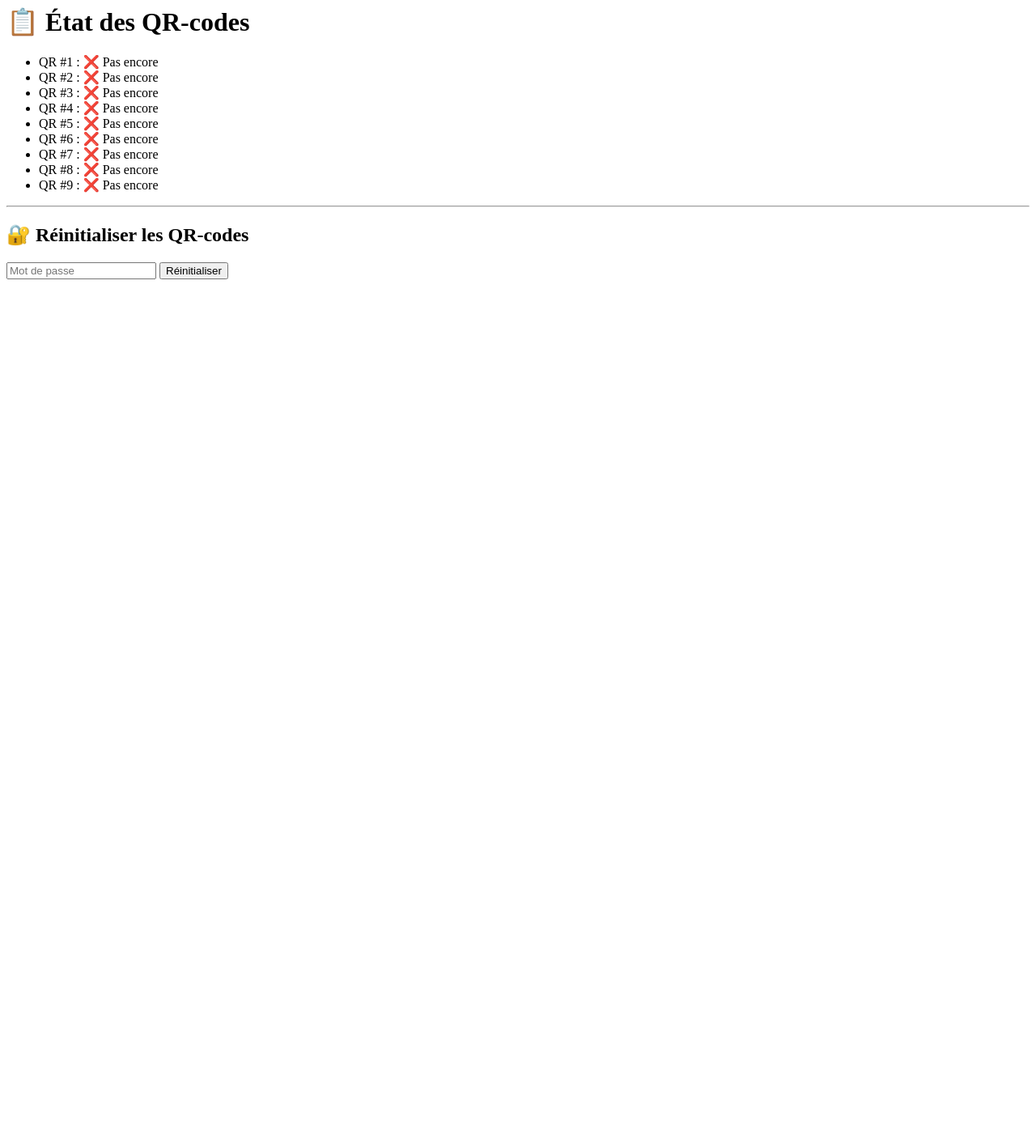
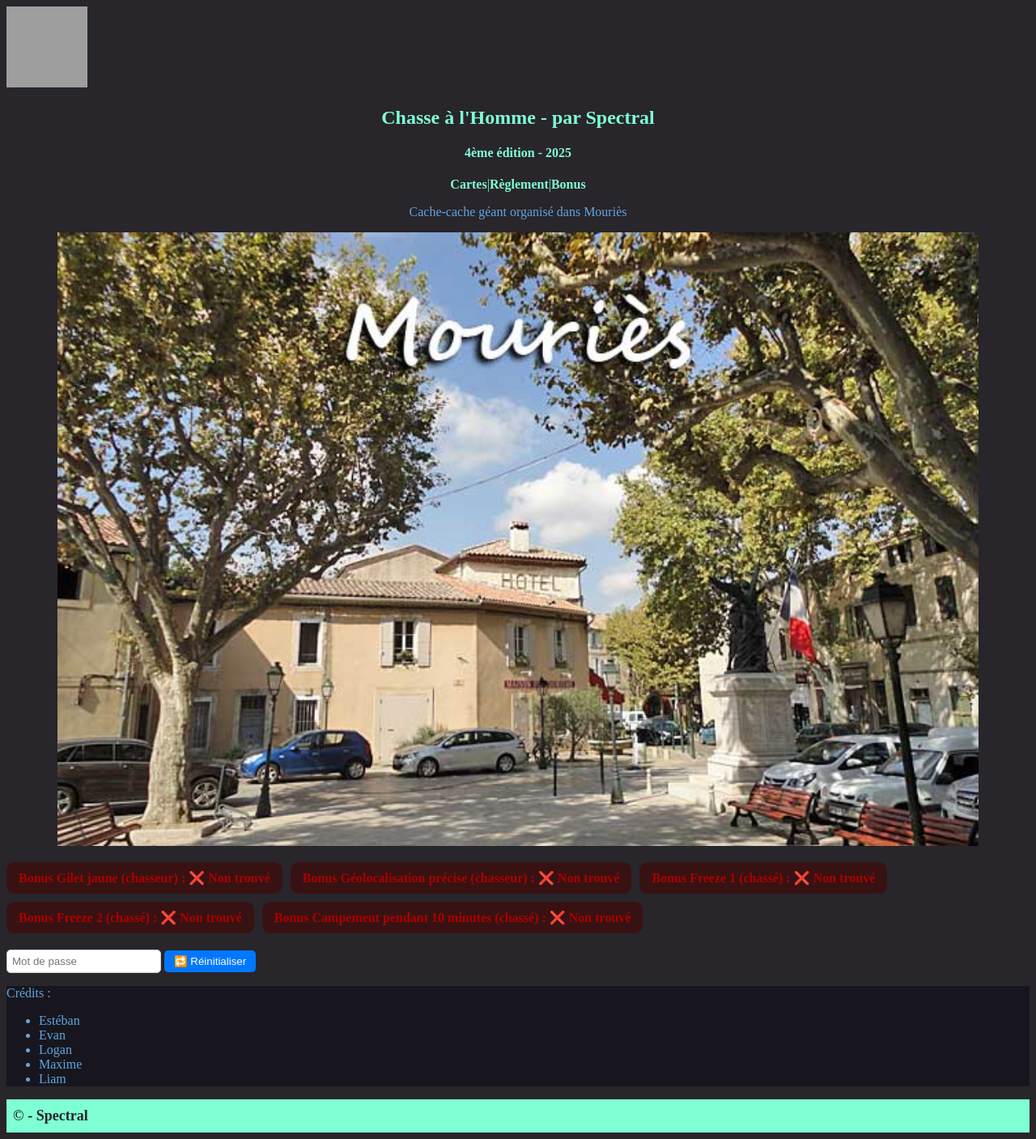
Before and after one commit to Speck832/hideandseek, a PHP site: page / in a window 1280 px wide. Shown: the whole page at 81% size. Before the commit the page ends 345 px from the top, so only its background shows below. Run offline with PHP 8.4, Linux system fonts and the light colour scheme; grey boxes are pictures that could not be loaded.

Commit message:
jour 8(php et json)

```diff
--- a/data.json
+++ b/data.json
@@ -1,11 +1,7 @@
 {
-  "1": false,
-  "2": false,
-  "3": false,
-  "4": false,
-  "5": false,
-  "6": false,
-  "7": false,
-  "8": false,
-  "9": false
+  "Gilet jaune (chasseur)": false,
+  "Géolocalisation précise (chasseur)": false,
+  "Freeze 1 (chassé)": false,
+  "Freeze 2 (chassé)": false,
+  "Campement pendant 10 minutes (chassé)": false
 }
--- a/hideandseek.css
+++ b/hideandseek.css
@@ -52,3 +52,63 @@
 #image {
     width:404px
 }
+.qr-list {
+  display: flex;
+  flex-wrap: wrap;
+  gap: 10px;
+  margin-top: 20px;
+}
+
+.qr-item {
+  padding: 10px 15px;
+  border-radius: 10px;
+  background: #eee;
+  font-weight: bold;
+  transition: 0.3s;
+}
+
+.qr-item.found {
+  background: #192219;
+  color: #0a0;
+}
+
+.qr-item.not-found {
+  background: #381212;
+  color: #a00;
+}
+
+.qr-message {
+  margin: 15px 0;
+  padding: 10px;
+  border-radius: 6px;
+  font-weight: bold;
+}
+
+.qr-message.success {
+  background: #203020;
+  color: #046604;
+}
+
+.qr-message.error {
+  background: #5a1a1a;
+  color: #a00;
+}
+
+.qr-reset {
+  margin-top: 20px;
+}
+
+.qr-reset input {
+  padding: 6px;
+  border-radius: 5px;
+  border: 1px solid #ccc;
+}
+
+.qr-reset button {
+  padding: 6px 12px;
+  border-radius: 5px;
+  background: #0077ff;
+  color: white;
+  border: none;
+  cursor: pointer;
+}
--- a/index.php
+++ b/index.php
@@ -1,60 +1,99 @@
-<?php
-// === CONFIGURATION ===
-$dataFile = 'data.json';           // Fichier où on stocke les états
-$adminPassword = 'secret123';      // 🔒 Mot de passe de réinitialisation
+<!DOCTYPE html>
+<html lang="fr">
+<head>
+    <meta charset="UTF-8">
+    <meta name="viewport" content="width=device-width, initial-scale=1.0">
+    <title>Chasse à l'Homme</title>
+    <link rel="icon" href="http://liam.sarinoty.com/html/20250928_114532.png" type="image/x-icon" sizes="16x16">
+    <link rel="stylesheet" href="./hideandseek.css">
+    <link rel="stylesheet" href="./mediaqueries.css">
+</head>
+<body bgcolor="#28252b">
+    <header>
+        <section class="flexbox">
+                    <img src="http://liam.sarinoty.com/html/20250928_114532.png" alt="logo" height="100" width="100">
+        </section>
+        <section class="flexbox">
+            <h1 class="titreheader" align="center">Chasse à l'Homme -  par Spectral</h1>
+        </section>
+        <section  class="flexbox">
+            <h4 class="titreheader" align="center">4ème édition - 2025</h4>
+        </section>
+    </header>
+    <nav class="ctr" id="nav" align="center">
+        <a class="titrenav" href="./carte.html">Cartes</a>
+        |
+        <a class="titrenav" href="./Règlement.html">Règlement</a>
+        |
+        <a class="titrenav" href="./bonus.html">Bonus</a>
+    </nav>
+    <section class="flex">
+        <p class="txt">Cache-cache géant organisé dans Mouriès</p>
+        <img id="image" src="./Mouriès-2-PV.jpg" alt="Photo de Mouriès">
+    </section>
+    <section>
+        <?php
+// === CONFIG ===
+$dataFile = 'data.json';
+$password = 'Guinness7';
 
-// === CHARGEMENT DES DONNÉES ===
-if (!file_exists($dataFile)) {
-    file_put_contents($dataFile, json_encode([]));
-}
+// Charger les données
 $data = json_decode(file_get_contents($dataFile), true);
 
-// === RÉINITIALISATION ===
-if (isset($_POST['reset'])) {
-    $password = $_POST['password'] ?? '';
-    if ($password === $adminPassword) {
-        foreach ($data as $key => $value) {
-            $data[$key] = false;
-        }
+// Si un QR est scanné
+if (isset($_GET['id'])) {
+    $id = $_GET['id'];
+    if (isset($data[$id])) {
+        $data[$id] = true;
         file_put_contents($dataFile, json_encode($data));
-        echo "<h2>✅ Réinitialisation effectuée.</h2><a href='index.php'>Retour</a>";
-        exit;
+        echo "<div class='qr-message success'>🎉 Bonus #$id trouvé !</div>";
     } else {
-        echo "<h2>❌ Mot de passe incorrect.</h2><a href='index.php'>Retour</a>";
-        exit;
+        echo "<div class='qr-message error'>❌ QR-code inconnu (#$id)</div>";
     }
 }
 
-// === SCAN D’UN QR CODE ===
-if (isset($_GET['id'])) {
-    $id = $_GET['id'];
-    if (isset($data[$id])) {
-        if (!$data[$id]) {
-            $data[$id] = true;
-            file_put_contents($dataFile, json_encode($data));
-            echo "<h1>🎉 Bravo ! Le QR-code #$id a été trouvé !</h1>";
-        } else {
-            echo "<h1>⚠️ Le QR-code #$id a déjà été trouvé.</h1>";
-        }
+// Si on demande une réinitialisation
+if (isset($_POST['reset'])) {
+    if ($_POST['password'] === $password) {
+        foreach ($data as $key => $val) $data[$key] = false;
+        file_put_contents($dataFile, json_encode($data));
+        echo "<div class='qr-message success'>✅ Réinitialisation effectuée !</div>";
     } else {
-        echo "<h1>❌ QR-code inconnu (#$id)</h1>";
+        echo "<div class='qr-message error'>❌ Mot de passe incorrect.</div>";
     }
-    echo "<p><a href='index.php'>Voir le tableau des QR</a></p>";
-    exit;
 }
 
-// === AFFICHAGE PRINCIPAL ===
-echo "<h1>📋 État des QR-codes</h1><ul>";
-foreach ($data as $key => $value) {
-    echo "<li>QR #$key : " . ($value ? "✅ Trouvé" : "❌ Pas encore") . "</li>";
+// Affichage
+echo "<div class='qr-list'>";
+foreach ($data as $key => $found) {
+    echo "<div class='qr-item " . ($found ? "found" : "not-found") . "'>";
+    echo "Bonus $key : " . ($found ? "✅ Trouvé" : "❌ Non trouvé");
+    echo "</div>";
 }
-echo "</ul>";
+echo "</div>";
 
-// === FORMULAIRE ADMIN ===
+// Formulaire de reset
+echo "
+<form class='qr-reset' method='POST'>
+    <input type='password' name='password' placeholder='Mot de passe'>
+    <button type='submit' name='reset'>🔁 Réinitialiser</button>
+</form>
+";
 ?>
-<hr>
-<h2>🔐 Réinitialiser les QR-codes</h2>
-<form method="POST">
-    <input type="password" name="password" placeholder="Mot de passe" required>
-    <button type="submit" name="reset">Réinitialiser</button>
-</form>
+    </section>
+    <footer id="footer">
+        <p class="txt">Crédits :</p>
+        <ul class="txt">
+        <li>Estéban</li>
+        <li>Evan</li>
+        <li>Logan</li>
+        <li>Maxime</li>
+        <li>Liam</li>
+        </ul>
+    </footer>
+    <footer id="foote">
+        © -
+        <a id="lien" href="https://www.youtube.com/@Spectral2212">Spectral</a>
+    </footer>
+</body>
+</html>
```
Also changed, not shown: index.html (deleted, +0 -49 lines).
